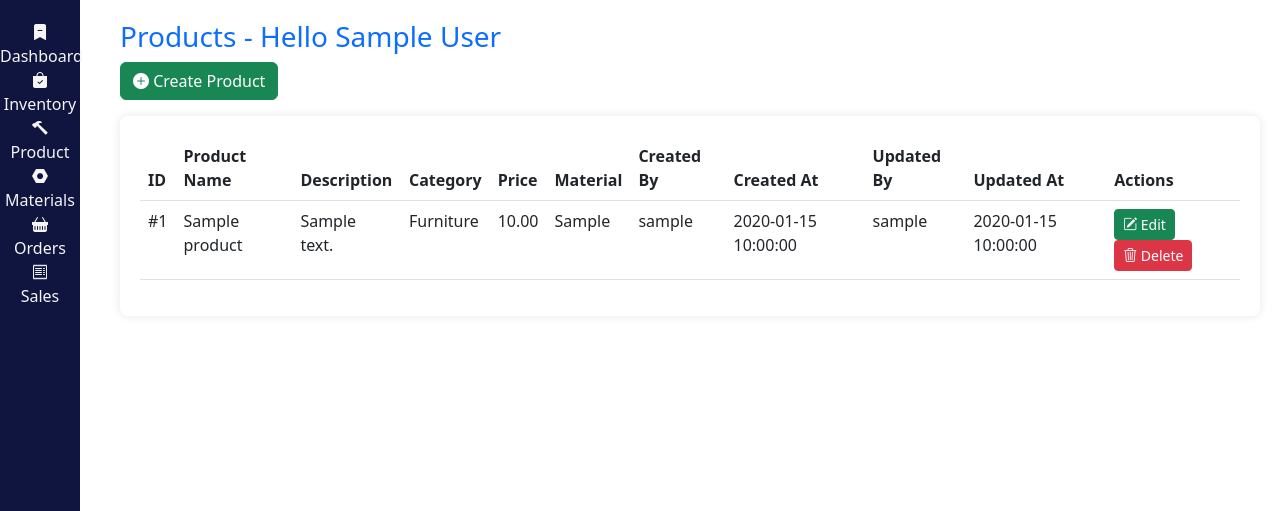
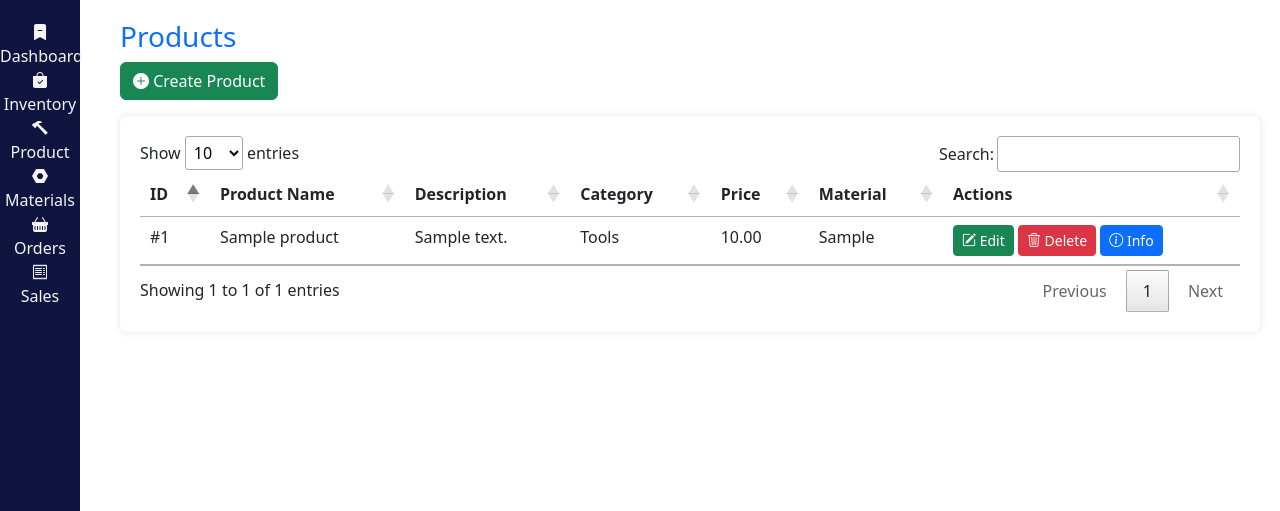
Before and after one commit to GG-G-M/Black_Smith_IT-6, a PHP site: page /product.php in a window 1280 px wide. Shown: the top 511 px of the page. Run offline with PHP 8.4, Linux system fonts and the light colour scheme; the visitor is signed in with stand-in values (Sample User, id 1); tables that the repository leaves empty hold one stand-in row (values such as "Sample post"); data that the repository does not hold is empty; some libraries are stand-ins or nearby versions.

Commit message:
product page completed

```diff
--- a/create.sql
+++ b/create.sql
@@ -49,7 +49,7 @@
     id INT AUTO_INCREMENT PRIMARY KEY,
     name VARCHAR(255) NOT NULL,
     description VARCHAR(255),
-    category ENUM('Furniture', 'Tools', 'Accessories', 'Other') NOT NULL,
+    category ENUM('Tools', 'Accessories', 'Other') NOT NULL,
     price DECIMAL(10,2) NOT NULL,
     material_id INT NOT NULL,
     created_by INT,
--- a/view/materials.php
+++ b/view/materials.php
@@ -1,11 +1,9 @@
 <?php
 include '../Handler/session.php';
-
 $full_name = $_SESSION['full_name']; // Get the user's full name
 
 // DB Connection
-$conn = new mysqli("localhost", "root", "", "inventory_system");
-if ($conn->connect_error) die("Connection failed: " . $conn->connect_error);
+include '../Handler/db.php';
 
 // Fetch materials with supplier names
 $materials_sql = "SELECT materials.id, materials.material_type, suppliers.supplier_name, materials.quantity,
--- a/view/product.php
+++ b/view/product.php
@@ -2,15 +2,12 @@
 include '../Handler/session.php';
 $full_name = $_SESSION['full_name']; // Get the user's full name
 
-// Database connection
-$conn = new mysqli("localhost", "root", "", "inventory_system");
-if ($conn->connect_error) {
-    die("Connection failed: " . $conn->connect_error);
-}
+// DB Connection
+include '../Handler/db.php';
 
 // Fetch products with material and user details
 $product_sql = "SELECT products.id, products.name, products.description, products.category, products.price,
-                       materials.material_type, creator.username AS created_by, updater.username AS updated_by,
+                       materials.material_type, creator.last_name AS created_by, updater.last_name AS updated_by,
                        products.created_at, products.updated_at
                 FROM products
                 JOIN materials ON products.material_id = materials.id
@@ -49,12 +46,12 @@
     $category = $_POST['category'];
     $price = $_POST['price'];
     $material_id = $_POST['material_id'];
-    $updated_by = $_SESSION['user_id']; // Assuming you have a logged-in user
+    $updated_by = $_SESSION['user_id']; // Ensure this is set
 
     // Update the database
     $update_sql = "UPDATE products SET name = ?, description = ?, category = ?, price = ?, material_id = ?, updated_by = ? WHERE id = ?";
     $update_stmt = $conn->prepare($update_sql);
-    $update_stmt->bind_param("sssdiisi", $name, $description, $category, $price, $material_id, $updated_by, $product_id);
+    $update_stmt->bind_param("sssdiii", $name, $description, $category, $price, $material_id, $updated_by, $product_id);
     $update_stmt->execute();
 
     // Redirect to refresh the page
@@ -87,6 +84,7 @@
     <!-- Aesthetics -->
     <link rel="stylesheet" href="style.css">
     <link href="https://cdn.jsdelivr.net/npm/bootstrap@5.3.0/dist/css/bootstrap.min.css" rel="stylesheet">
+    <link rel="stylesheet" href="https://cdn.datatables.net/1.13.4/css/jquery.dataTables.min.css">
     <link rel="stylesheet" href="https://cdn.jsdelivr.net/npm/bootstrap-icons@1.11.3/font/bootstrap-icons.min.css">
 </head>
 <body>
@@ -95,7 +93,7 @@
 
 <!-- Main -->
 <div class="content">
-    <h3 class="text-primary">Products - Hello <?php echo htmlspecialchars($full_name); ?></h3>
+    <h3 class="text-primary">Products</h3>
     <div class="mb-3">
         <button class="btn btn-success" data-bs-toggle="modal" data-bs-target="#addProductModal">
             <i class="bi bi-plus-circle-fill"></i>&nbsp;Create Product
@@ -113,10 +111,6 @@
                     <th>Category</th>
                     <th>Price</th>
                     <th>Material</th>
-                    <th>Created By</th>
-                    <th>Created At</th>
-                    <th>Updated By</th>
-                    <th>Updated At</th>
                     <th>Actions</th>
                 </tr>
             </thead>
@@ -129,10 +123,6 @@
                         <td><?php echo $row['category']; ?></td>
                         <td><?php echo $row['price']; ?></td>
                         <td><?php echo $row['material_type']; ?></td>
-                        <td><?php echo $row['created_by']; ?></td>
-                        <td><?php echo $row['created_at']; ?></td>
-                        <td><?php echo $row['updated_by']; ?></td>
-                        <td><?php echo $row['updated_at']; ?></td>
                         <td>
                             <button class="btn btn-success btn-sm edit_product-btn"
                                 data-id="<?php echo $row['id']; ?>"
@@ -140,7 +130,7 @@
                                 data-description="<?php echo $row['description']; ?>"
                                 data-category="<?php echo $row['category']; ?>"
                                 data-price="<?php echo $row['price']; ?>"
-                                data-material-id="<?php echo $row['material_id']; ?>">
+                                data-material-id="<?php echo $row['name']; ?>">
                                     <i class="bi bi-pencil-square"></i>&nbsp;Edit
                             </button>
                             <form method="POST" style="display:inline;" onsubmit="return confirm('Are you sure you want to delete this product?');">
@@ -150,6 +140,15 @@
                                     <i class="bi bi-trash3"></i>&nbsp;Delete
                                 </button>
                             </form>
+                            <button class="btn btn-primary btn-sm info_product-btn"
+                                data-id="<?php echo $row['id']; ?>"
+                                data-name="<?php echo $row['name']; ?>"
+                                data-created-by="<?php echo $row['created_by']; ?>"
+                                data-created-at="<?php echo $row['created_at']; ?>"
+                                data-updated-by="<?php echo $row['updated_by']; ?>"
+                                data-updated-at="<?php echo $row['updated_at']; ?>">
+                                <i class="bi bi-info-circle"></i>&nbsp;Info
+                            </button>
                         </td>
                     </tr>
                 <?php } ?>
@@ -280,9 +279,39 @@
     </div>
 </div>
 
+<!-- Info Product Modal -->
+<div class="modal fade" id="infoProductModal" tabindex="-1" aria-labelledby="infoProductModalLabel" aria-hidden="true">
+    <div class="modal-dialog">
+        <div class="modal-content">
+            <div class="modal-header">
+                <h5 class="modal-title" id="infoProductModalLabel">Product Info</h5>
+                <button type="button" class="btn-close" data-bs-dismiss="modal" aria-label="Close"></button>
+            </div>
+            <div class="modal-body">
+                <p><strong>ID:</strong> <span id="infoProductId"></span></p>
+                <p><strong>Product Name:</strong> <span id="infoProductName"></span></p>
+                <p><strong>Created By:</strong> <span id="infoCreatedBy"></span></p>
+                <p><strong>Created At:</strong> <span id="infoCreatedAt"></span></p>
+                <p><strong>Updated By:</strong> <span id="infoUpdatedBy"></span></p>
+                <p><strong>Updated At:</strong> <span id="infoUpdatedAt"></span></p>
+            </div>
+            <div class="modal-footer">
+                <button type="button" class="btn btn-secondary" data-bs-dismiss="modal">Close</button>
+            </div>
+        </div>
+    </div>
+</div>
+
+<!-- Scripts -->
+<script src="https://code.jquery.com/jquery-3.6.0.min.js"></script>
 <script src="https://cdn.jsdelivr.net/npm/bootstrap@5.3.0/dist/js/bootstrap.bundle.min.js"></script>
+<script src="https://cdn.datatables.net/1.13.4/js/jquery.dataTables.min.js"></script>
 <script>
-    // JavaScript to handle Edit Button Click
+    $(document).ready(function() {
+        // Initialize DataTable
+        $('#productsTable').DataTable();
+
+        // Handle Edit Button Click
         $(document).on("click", ".edit_product-btn", function() {
             let productId = $(this).data("id");
             let productName = $(this).data("name");
@@ -302,6 +331,28 @@
             // Show the Edit Modal
             $("#editProductModal").modal("show");
         });
+
+        // Handle Info Button Click
+        $(document).on("click", ".info_product-btn", function() {
+            let productId = $(this).data("id");
+            let productName = $(this).data("name");
+            let createdBy = $(this).data("created-by");
+            let createdAt = $(this).data("created-at");
+            let updatedBy = $(this).data("updated-by");
+            let updatedAt = $(this).data("updated-at");
+
+            // Populate the Info Modal
+            $("#infoProductId").text(productId);
+            $("#infoProductName").text(productName);
+            $("#infoCreatedBy").text(createdBy);
+            $("#infoCreatedAt").text(createdAt);
+            $("#infoUpdatedBy").text(updatedBy);
+            $("#infoUpdatedAt").text(updatedAt);
+
+            // Show the Info Modal
+            $("#infoProductModal").modal("show");
+        });
+    });
 </script>
 </body>
 </html>
```
Also changed, not shown: view/inventory.php (+11 -0 lines). Lines whose indentation alone changed are shown as unchanged.
